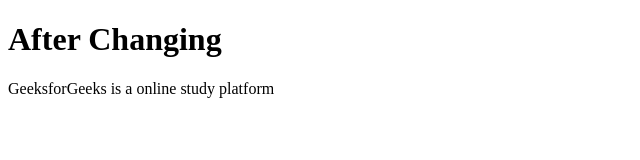
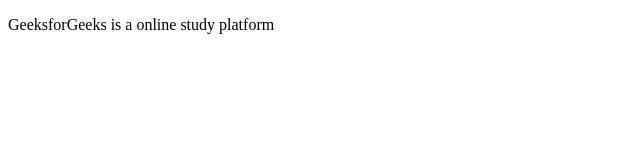
Before and after one commit to TejuD2003/tejuuuu, a plain HTML site: page index.html in a window 1280 px wide. Shown: the whole page, without its empty margins (0-640 px from the left). Drawn offline with Linux system fonts and the light colour scheme.

Commit message:
Revert "Added new feature"
This reverts commit 2b1c2cc376a1c3cc6203e4a579277c484bdc12b7.

```diff
--- a/index.html
+++ b/index.html
@@ -8,7 +8,6 @@
 </head>
 <body>
     <!--Contents of the webpage-->
-    <h1>After Changing</h1>
     <p>GeeksforGeeks is a online study platform</p>
 </body>
 </html>
```
